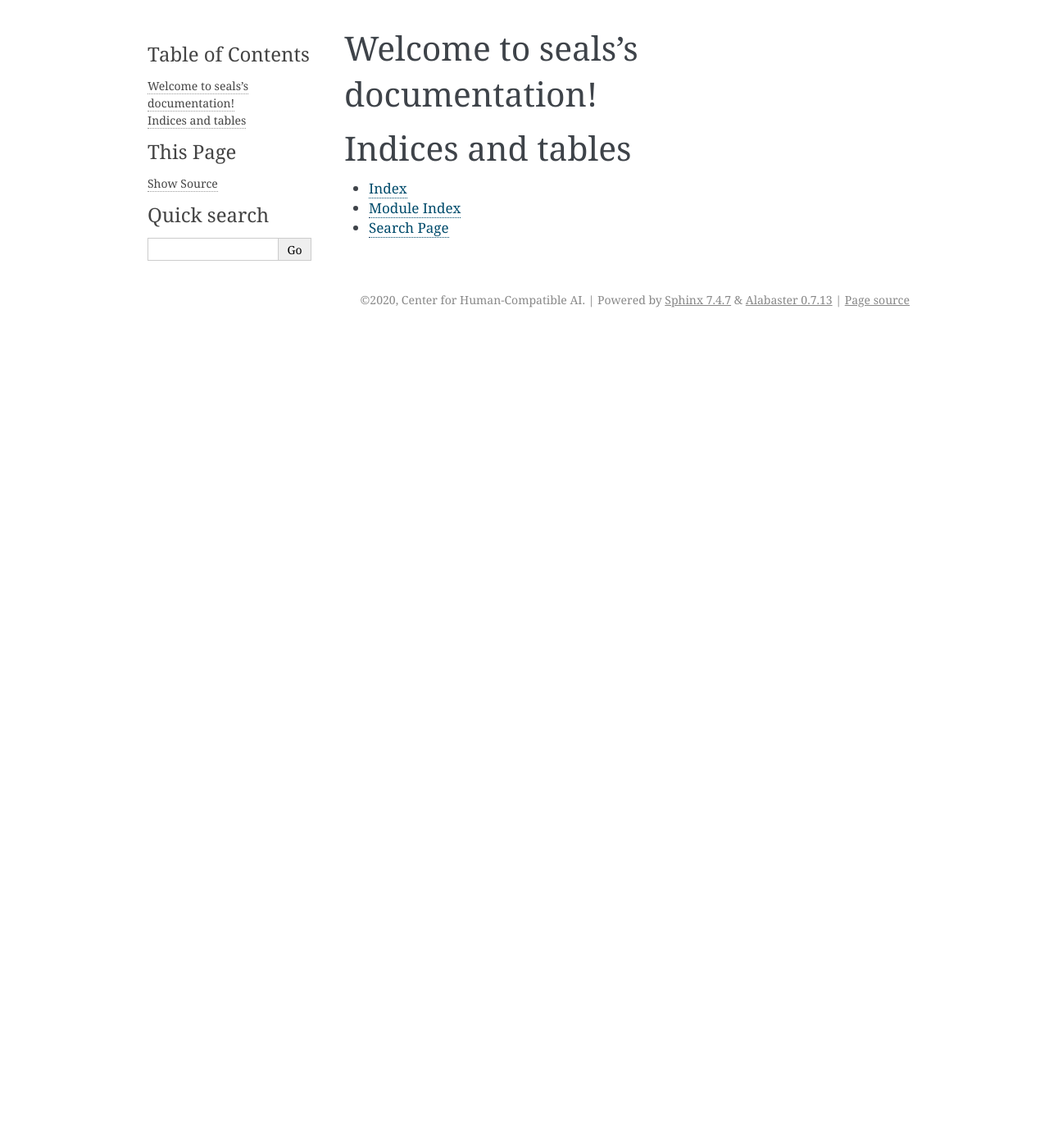
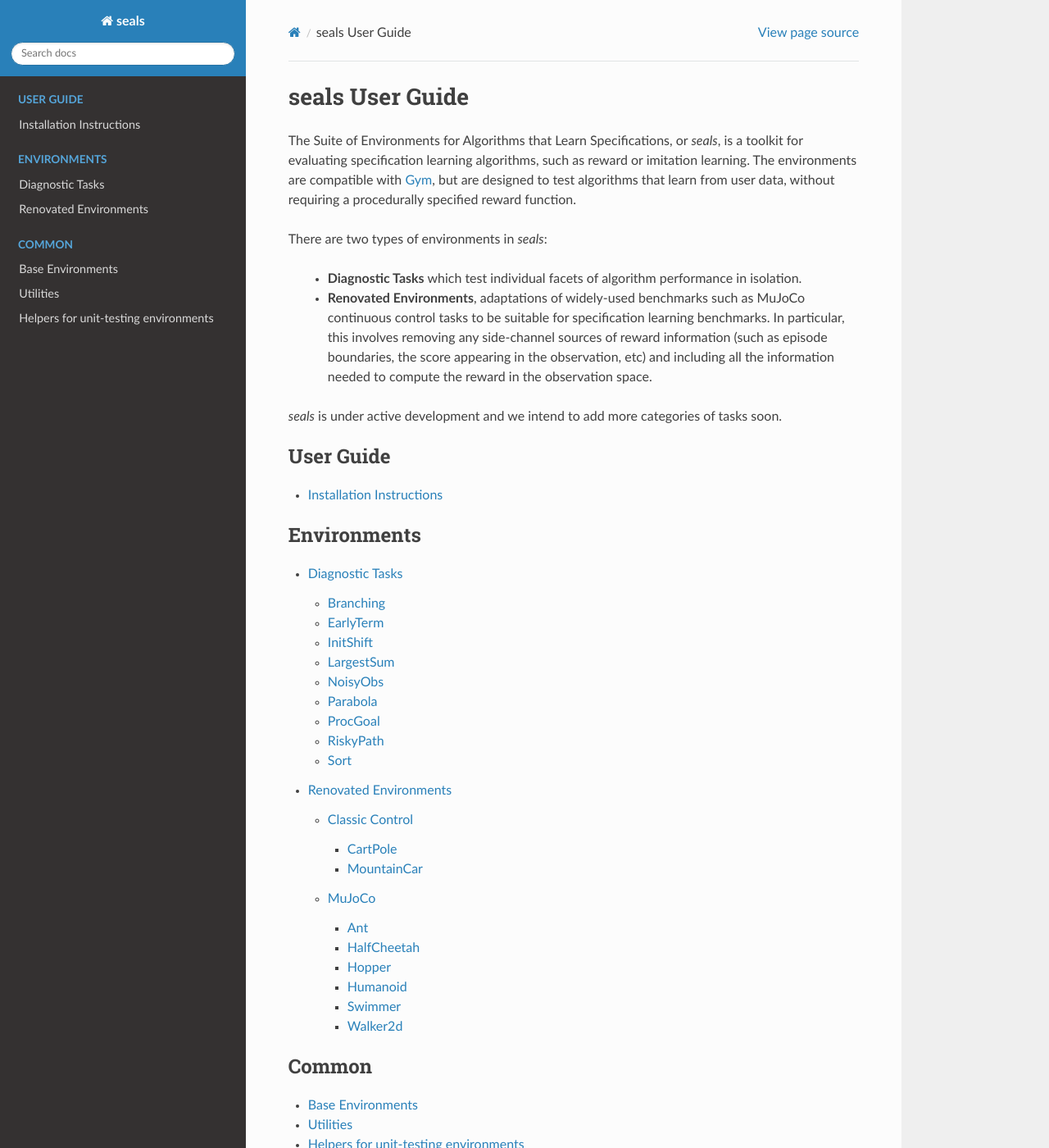
Before and after one commit to HumanCompatibleAI/seals, a Sphinx documentation site: the page built from docs/index.rst, in a window 1280 px wide and 1400 px high. Shown: the whole window at 82% size. Built offline with Sphinx 7.4.7 and the Read the Docs theme 2.0.0, drawn with Linux system fonts in a browser that asks for light colours; some of the changed text lies outside the part shown.

Commit message:
Add documentation (#32)
* Update RTD badge to correct URL

* Use RTD theme

* Add docs

* Add install instructions

* Typeset as lower-case seals to appear softer

* Address review comments

* Temporarily remove DERAIL (arXiv submission delayed)

```diff
--- /dev/null
+++ b/docs/common/testing.rst
@@ -0,0 +1,7 @@
+.. _testing:
+
+Helpers for unit-testing environments
+=====================================
+
+.. automodule:: seals.testing.envs
+   :members:
--- a/docs/conf.py
+++ b/docs/conf.py
@@ -10,7 +10,8 @@
 # add these directories to sys.path here. If the directory is relative to the
 # documentation root, use os.path.abspath to make it absolute, like shown here.
 #
-# import os
+import os
+
 # import sys
 # sys.path.insert(0, os.path.abspath('.'))
 
@@ -38,7 +39,9 @@ extensions = [
     "sphinx.ext.autosummary",
     "sphinx.ext.mathjax",
     "sphinx.ext.viewcode",
+    "sphinx_rtd_theme",
 ]
+autodoc_mock_imports = ["mujoco_py"]
 
 napoleon_google_docstring = True
 napoleon_numpy_docstring = False
@@ -57,7 +60,7 @@ exclude_patterns = ["_build", "Thumbs.db", ".DS_Store"]
 # The theme to use for HTML and HTML Help pages.  See the documentation for
 # a list of builtin themes.
 #
-html_theme = "alabaster"
+html_theme = "sphinx_rtd_theme"
 
 # Add any paths that contain custom static files (such as style sheets) here,
 # relative to this directory. They are copied after the builtin static files,
--- /dev/null
+++ b/docs/environments/diagnostic.rst
@@ -0,0 +1,78 @@
+.. _diagnostic:
+
+Diagnostic Tasks
+================
+
+Diagnostic tasks test individual facets of algorithm performance in isolation.
+
+Branching
+---------
+
+**Gym ID**: ``seals/Branching-v0``
+
+.. automodule:: seals.diagnostics.branching
+   :members:
+
+EarlyTerm
+---------
+
+**Gym ID**: ``seals/EarlyTermPos-v0`` and ``seals/EarlyTermNeg-v0``
+
+.. automodule:: seals.diagnostics.early_term
+   :members:
+
+InitShift
+---------
+
+**Gym ID**: ``seals/InitShiftTrain-v0`` and ``seals/InitShiftTest-v0seals/EarlyTermPos-v0``
+
+.. automodule:: seals.diagnostics.init_shift
+   :members:
+
+LargestSum
+-------------------
+
+**Gym ID**: ``seals/LargestSum-v0``
+
+.. automodule:: seals.diagnostics.largest_sum
+   :members:
+
+NoisyObs
+--------
+
+**Gym ID**: ``seals/NoisyObs-v0``
+
+.. automodule:: seals.diagnostics.noisy_obs
+   :members:
+
+Parabola
+--------
+
+**Gym ID**: ``seals/Parabola-v0``
+
+.. automodule:: seals.diagnostics.parabola
+   :members:
+
+ProcGoal
+--------
+
+**Gym ID**: ``seals/ProcGoal-v0``
+
+.. automodule:: seals.diagnostics.proc_goal
+   :members:
+
+RiskyPath
+---------
+
+**Gym ID**: ``seals/RiskyPath-v0``
+
+.. automodule:: seals.diagnostics.risky_path
+   :members:
+
+Sort
+----
+
+**Gym ID**: ``seals/Sort-v0``
+
+.. automodule:: seals.diagnostics.sort
+   :members:
--- /dev/null
+++ b/docs/environments/renovated.rst
@@ -0,0 +1,102 @@
+.. _renovated:
+
+Renovated Environments
+======================
+
+These environments are adaptations of widely-used reinforcement learning benchmarks from
+`Gym <https://github.com/openai/gym>`_, modified to be suitable for benchmarking specification
+learning algorithms. In particular, we:
+
+    * Make episodes fixed length. Since episode termination conditions are often correlated with
+      reward, variable-length episodes provide a side-channel of reward information that algorithms
+      can exploit. Critically, episode boundaries do not exist outside of simulation: in the
+      real-world, a human must often `"reset" the RL algorithm <https://www.youtube.com/watch?time_continue=125&v=vw3mGAlsT2U>`_.
+
+      Moreover, many algorithms do not properly handle episode termination, and so are
+      `biased <https://arxiv.org/abs/1809.02925>`_ towards shorter or longer episode boundaries.
+      This confounds evaluation, making some algorithms appear spuriously good or bad depending
+      on if their bias aligns with the task objective.
+
+      For most tasks, we make the episode fixed length simply by removing the early termination
+      condition. In some environments, such as *MountainCar*, it does not make sense to continue
+      after the terminal state: in this case, we make the terminal state an absorbing state that
+      is repeated until the end of the episode.
+    * Ensure observations include all information necessary to compute the ground-truth reward
+      function. For some environments, this has required augmenting the observation space.
+      We make this modification to make RL and specification learning of comparable difficulty
+      in these environments. While in general both RL and specification learning may need to
+      operate in partially observable environments, the observations in these relatively simple
+      environments were typically engineered to *make RL easy*: for a fair comparison, we must
+      therefore also provide reward learning algorithms with sufficient features to recover the
+      reward.
+
+In the future, we intend to add Atari tasks with the score masked, another reward side-channel.
+
+Classic Control
+---------------
+
+CartPole
+********
+
+**Gym ID**: ``seals/CartPole-v0``
+
+.. autoclass:: seals.classic_control.FixedHorizonCartPole
+   :members:
+
+MountainCar
+***********
+
+**Gym ID**: ``seals/MountainCar-v0``
+
+.. autofunction:: seals.classic_control.mountain_car
+
+MuJoCo
+------
+
+Ant
+***
+
+**Gym ID**: ``seals/Ant-v0``
+
+.. autoclass:: seals.mujoco.AntEnv
+   :members:
+
+HalfCheetah
+***********
+
+**Gym ID**: ``seals/HalfCheetah-v0``
+
+.. autoclass:: seals.mujoco.HalfCheetahEnv
+   :members:
+
+Hopper
+******
+
+**Gym ID**: ``seals/Hopper-v0``
+
+.. autoclass:: seals.mujoco.HopperEnv
+   :members:
+
+Humanoid
+********
+
+**Gym ID**: ``seals/Humanoid-v0``
+
+.. autoclass:: seals.mujoco.HumanoidEnv
+   :members:
+
+Swimmer
+*******
+
+**Gym ID**: ``seals/Swimmer-v0``
+
+.. autoclass:: seals.mujoco.SwimmerEnv
+   :members:
+
+Walker2d
+********
+
+**Gym ID**: ``seals/Walker2d-v0``
+
+.. autoclass:: seals.mujoco.Walker2dEnv
+   :members:
--- a/docs/index.rst
+++ b/docs/index.rst
@@ -1,16 +1,58 @@
-.. seals documentation master file, created by
-   sphinx-quickstart on Mon Jan 13 20:48:50 2020.
-   You can adapt this file completely to your liking, but it should at least
-   contain the root `toctree` directive.
+seals User Guide
+================
 
-Welcome to seals's documentation!
-==================================================
+The Suite of Environments for Algorithms that Learn Specifications, or *seals*, is a toolkit for
+evaluating specification learning algorithms, such as reward or imitation learning. The environments
+are compatible with `Gym <https://github.com/openai/gym/>`_, but are designed to test algorithms
+that learn from user data, without requiring a procedurally specified reward function.
+
+There are two types of environments in *seals*:
+
+    * **Diagnostic Tasks** which test individual facets of algorithm performance in isolation.
+    * **Renovated Environments**, adaptations of widely-used benchmarks such as MuJoCo continuous
+      control tasks to be suitable for specification learning benchmarks. In particular, this
+      involves removing any side-channel sources of reward information (such as episode boundaries,
+      the score appearing in the observation, etc) and including all the information needed to
+      compute the reward in the observation space.
+
+*seals* is under active development and we intend to add more categories of tasks soon.
+
+.. toctree::
+   :maxdepth: 1
+   :caption: User Guide
+
+   guide/install
+
+
+.. toctree::
+   :maxdepth: 3
+   :caption: Environments
+
+   environments/diagnostic
+   environments/renovated
 
 .. toctree::
    :maxdepth: 2
-   :caption: Contents:
+   :caption: Common
 
+   common/base_envs
+   common/util
+   common/testing
 
+Citing seals
+------------
+To cite this project in publications:
+
+.. code-block:: bibtex
+
+    @misc{seals,
+      author = {Adam Gleave and Pedro Freire and Steven Wang and Sam Toyer},
+      title = {{seals}: Suite of Environments for Algorithms that Learn Specifications},
+      year = {2020},
+      publisher = {GitHub},
+      journal = {GitHub repository},
+      howpublished = {\url{https://github.com/HumanCompatibleAI/seals}},
+   }
 
 Indices and tables
 ==================
--- a/setup.py
+++ b/setup.py
@@ -52,6 +52,7 @@ TESTS_REQUIRE = [
 ]
 DOCS_REQUIRE = [
     "sphinx",
+    "sphinx-rtd-theme",
     "sphinxcontrib-napoleon",
 ]
 
```
Also changed, not shown: README.md (+9 -7 lines), docs/common/base_envs.rst (added, +7 -0 lines), docs/common/util.rst (added, +7 -0 lines), docs/guide/install.rst (added, +28 -0 lines), 5 other files.
